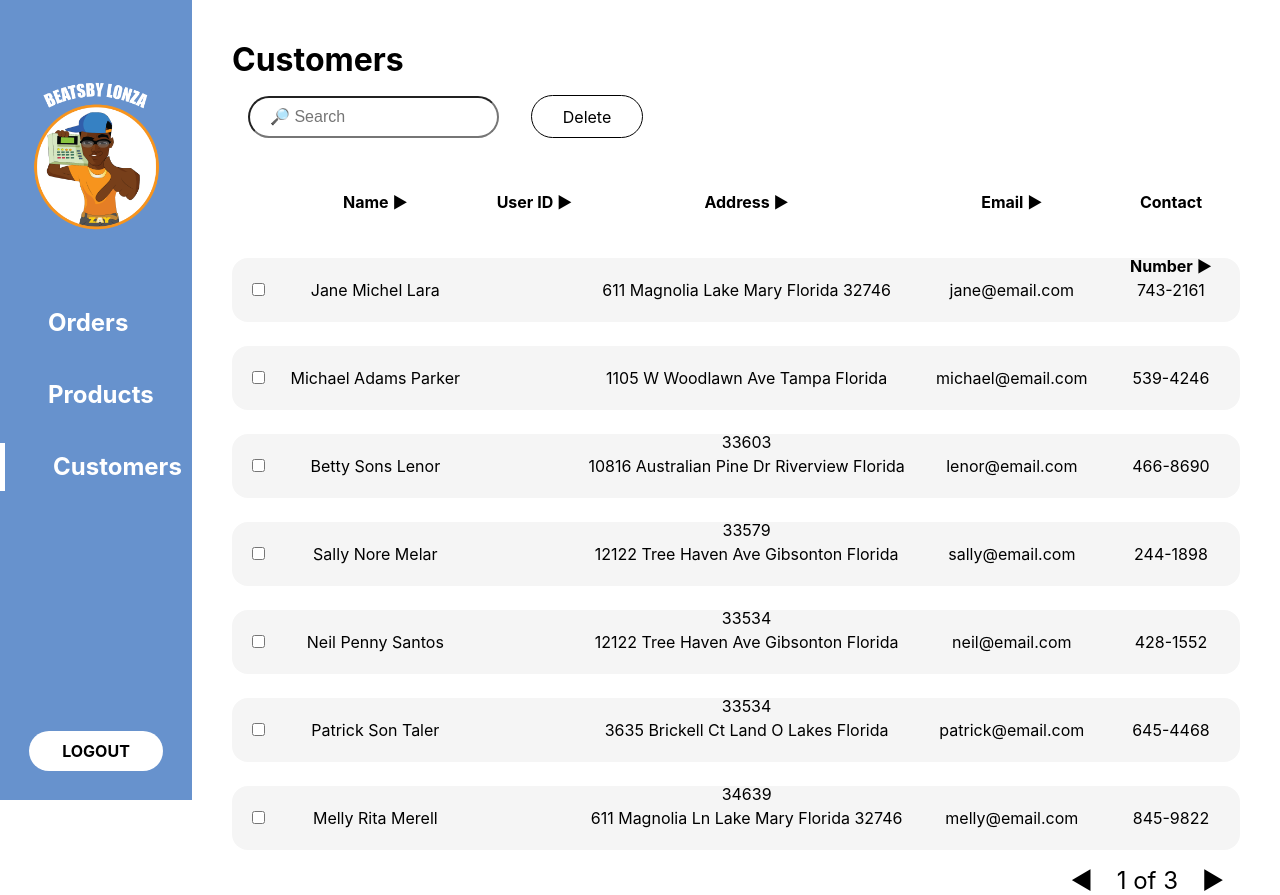
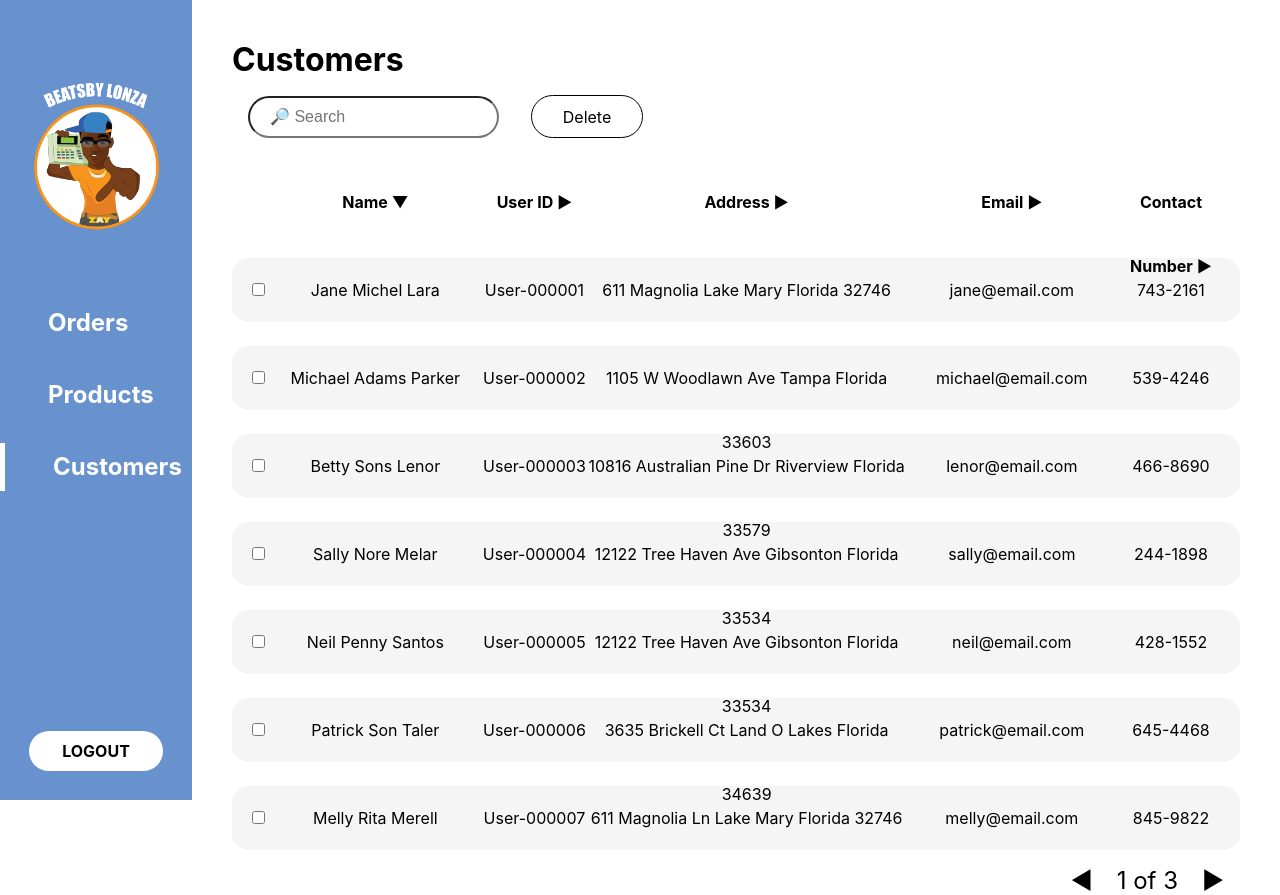
Before and after one commit to beatsbylonza/Beatsby-Lonza-Admin-Frontend, a React (Create React App) app: page /customers in a window 1280 px wide. Built offline with nearby package versions, Linux system fonts and the light colour scheme.

Commit message:
npm install

```diff
--- a/src/modules/customers/presentation/customers-page.tsx
+++ b/src/modules/customers/presentation/customers-page.tsx
@@ -11,7 +11,7 @@ import { CustomerModel } from '../core/domain/customer.model';
 export default function CustomersPage() {
   const [currentCustomers, setCurrentCustomers] = useState<Array<CustomerModel>>([]);
   const [sortedCustomers, setSortedCustomers] = useState<Array<CustomerModel>>([]);
-  const [sort, setSort] = useState('date');
+  const [sort, setSort] = useState('name');
   const [page, setPage] = useState(1);
   const [loading, setLoading] = useState(true);
   const [searchValue, setSearchValue] = useState('');
--- a/src/modules/shared/fixtures/data-fixture.tsx
+++ b/src/modules/shared/fixtures/data-fixture.tsx
@@ -406,7 +406,7 @@ export const products = [
 
 export const customers = [
     {
-        userID: 'User-000001',
+        _id: 'User-000001',
         dateCreated: '21 May 2021',
         firstName: 'Jane',
         middleName: 'Michel',
@@ -419,7 +419,7 @@ export const customers = [
         contactNumber: '743-2161',
     },
     {
-        userID: 'User-000002',
+        _id: 'User-000002',
         dateCreated: '22 May 2021',
         firstName: 'Michael',
         middleName: 'Adams',
@@ -432,7 +432,7 @@ export const customers = [
         contactNumber: '539-4246',
     },
     {
-        userID: 'User-000003',
+        _id: 'User-000003',
         dateCreated: '22 May 2021',
         firstName: 'Betty',
         middleName: 'Sons',
@@ -445,7 +445,7 @@ export const customers = [
         contactNumber: '466-8690',
     },
     {
-        userID: 'User-000004',
+        _id: 'User-000004',
         dateCreated: '23 May 2021',
         firstName: 'Sally',
         middleName: 'Nore',
@@ -458,7 +458,7 @@ export const customers = [
         contactNumber: '244-1898',
     },
     {
-        userID: 'User-000005',
+        _id: 'User-000005',
         dateCreated: '23 May 2021',
         firstName: 'Neil',
         middleName: 'Penny',
@@ -471,7 +471,7 @@ export const customers = [
         contactNumber: '428-1552',
     },
     {
-        userID: 'User-000006',
+        _id: 'User-000006',
         dateCreated: '24 May 2021',
         firstName: 'Patrick',
         middleName: 'Son',
@@ -484,7 +484,7 @@ export const customers = [
         contactNumber: '645-4468',
     },
     {
-        userID: 'User-000007',
+        _id: 'User-000007',
         dateCreated: '24 May 2021',
         firstName: 'Melly',
         middleName: 'Rita',
@@ -497,7 +497,7 @@ export const customers = [
         contactNumber: '845-9822',
     },
     {
-        userID: 'User-000008',
+        _id: 'User-000008',
         dateCreated: '24 May 2021',
         firstName: 'Molly',
         middleName: 'Quero',
@@ -510,7 +510,7 @@ export const customers = [
         contactNumber: '479-2143',
     },
     {
-        userID: 'User-000009',
+        _id: 'User-000009',
         dateCreated: '25 May 2021',
         firstName: 'Kelly',
         middleName: 'Mori',
@@ -523,7 +523,7 @@ export const customers = [
         contactNumber: '795-5014',
     },
     {
-        userID: 'User-000010',
+        _id: 'User-000010',
         dateCreated: '25 May 2021',
         firstName: 'Trisha',
         middleName: 'Kyle',
@@ -536,7 +536,7 @@ export const customers = [
         contactNumber: '245-0841',
     },
     {
-        userID: 'User-000011',
+        _id: 'User-000011',
         dateCreated: '25 May 2021',
         firstName: 'Joshua',
         middleName: 'Martins',
@@ -549,7 +549,7 @@ export const customers = [
         contactNumber: '828-3829',
     },
     {
-        userID: 'User-000012',
+        _id: 'User-000012',
         dateCreated: '25 May 2021',
         firstName: 'Lily',
         middleName: 'Xori',
@@ -562,7 +562,7 @@ export const customers = [
         contactNumber: '793-7890',
     },
     {
-        userID: 'User-000013',
+        _id: 'User-000013',
         dateCreated: '26 May 2021',
         firstName: 'Katy',
         middleName: 'Sera',
@@ -575,7 +575,7 @@ export const customers = [
         contactNumber: '429-9783',
     },
     {
-        userID: 'User-000014',
+        _id: 'User-000014',
         dateCreated: '26 May 2021',
         firstName: 'Sara',
         middleName: 'Vera',
@@ -588,7 +588,7 @@ export const customers = [
         contactNumber: '604-8922',
     },
     {
-        userID: 'User-000015',
+        _id: 'User-000015',
         dateCreated: '27 May 2021',
         firstName: 'Felix',
         middleName: 'Dan',
@@ -601,7 +601,7 @@ export const customers = [
         contactNumber: '977-8348',
     },
     {
-        userID: 'User-000016',
+        _id: 'User-000016',
         dateCreated: '27 May 2021',
         firstName: 'Remi',
         middleName: 'Kirt',
@@ -614,7 +614,7 @@ export const customers = [
         contactNumber: '263-9367',
     },
     {
-        userID: 'User-000017',
+        _id: 'User-000017',
         dateCreated: '28 May 2021',
         firstName: 'Nora',
         middleName: 'Vell',
@@ -627,7 +627,7 @@ export const customers = [
         contactNumber: '582-1433',
     },
     {
-        userID: 'User-000018',
+        _id: 'User-000018',
         dateCreated: '28 May 2021',
         firstName: 'Roni',
         middleName: 'Quint',
@@ -640,7 +640,7 @@ export const customers = [
         contactNumber: '251-1440',
     },
     {
-        userID: 'User-000019',
+        _id: 'User-000019',
         dateCreated: '29 May 2021',
         firstName: 'Sean',
         middleName: 'Yoli',
@@ -653,7 +653,7 @@ export const customers = [
         contactNumber: '869-3591',
     },
     {
-        userID: 'User-000020',
+        _id: 'User-000020',
         dateCreated: '29 May 2021',
         firstName: 'Candy',
         middleName: 'Lane',
```
Also changed, not shown: 1 other file (tests, documents, lock files or other folders).
